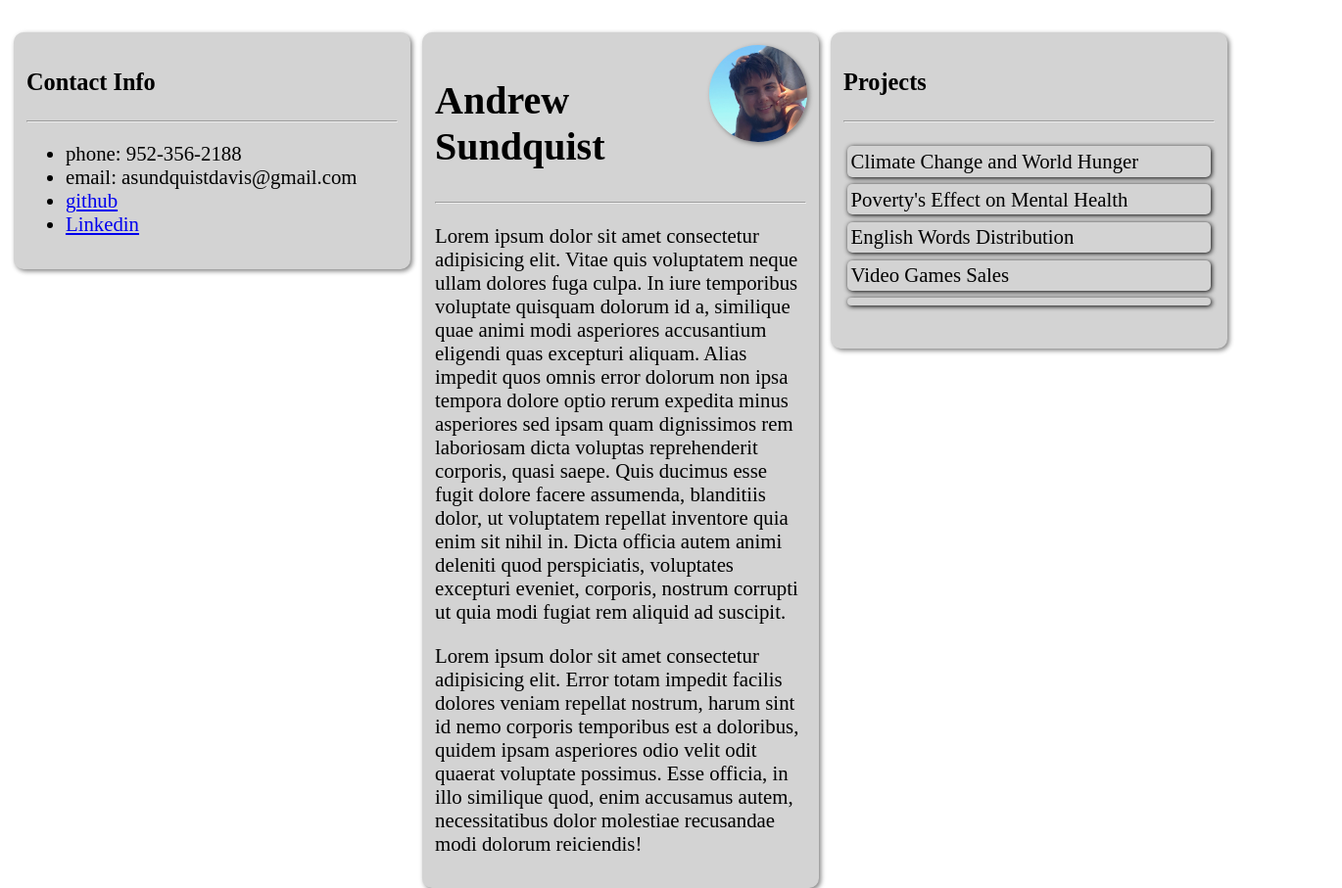
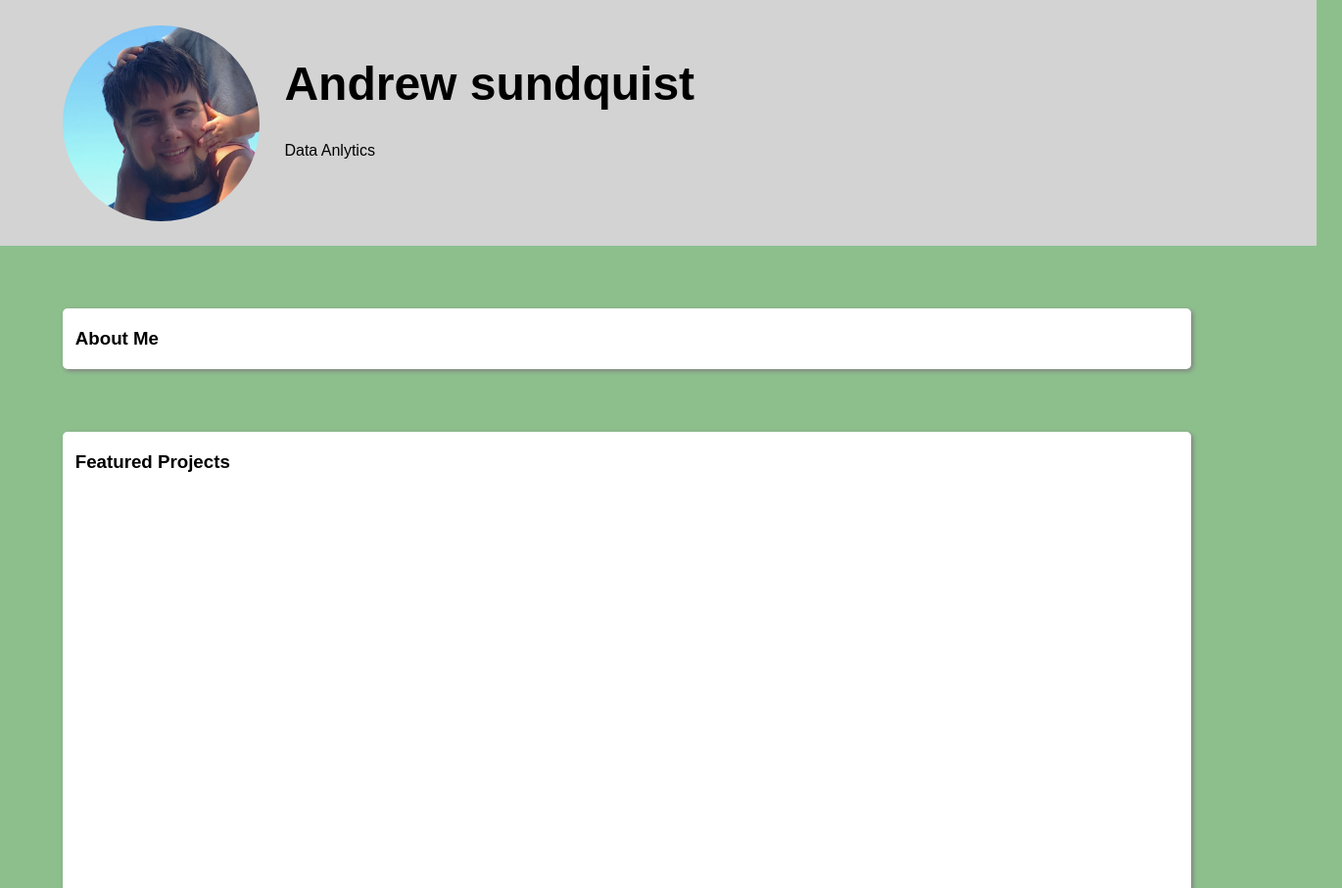
Before and after one commit to asundquistdavis/asundquistdavis.github.io, a plain HTML site: page index.html in a window 1280 px wide. Shown: the top 907 px of the page at 98% size, 1370 px wide, since content can reach past the window. Drawn offline with Linux system fonts and the light colour scheme.

Commit message:
redesign

```diff
--- a/index.html
+++ b/index.html
@@ -4,44 +4,22 @@
     <meta charset="utf-8">
     <meta name="viewport" content="width=device-width, initial-scale=1">
     <title>Andrew Sundquist</title>
+    <link rel="icon" type="image/x-icon" href="/static/assets/profile-pic.jpg">
     <link href="static/css/style.css" rel="stylesheet">
   </head>
   <body>
-    <div class="page">
+    <div class="header">
+      <img src="/static/assets/profile-pic.jpg" alt="Andrew Sundquist" class="profilePic" id="headerPic"/>
+      <div class="headerText"><h1>Andrew sundquist</h1><p>Data Anlytics</p></div>
+    </div>
+    <div class="cardA" id="aboutMe">
+      <h3>About Me</h3>
+    </div>
+    <div class="cardA" id="featuredProjects">
+      <h3>Featured Projects</h3>
+      <ul></ul>
+    </div>
 
-      <div class="card" id="contact">
-        <h3>Contact Info</h3>
-        <hr>
-        <ul>
-          <li>phone: 952-356-2188</li>
-          <li>email: asundquistdavis@gmail.com</li>
-          <li><a href="https://github.com/asundquistdavis">github</a></li>
-          <li ><a href="www.linkedin.com/in/andrew-sundquist-4167a1b5">Linkedin</a></li>
-        </ul>
-      </div>
 
-      <div class="card" id="summary">
-        <img id="profile-pic" src="profile-pic.jpg" alt="Andrew Sundquist" width="20%" height="20%">
-        <h2>Andrew Sundquist</h2>
-        <hr>
-        <p>Lorem ipsum dolor sit amet consectetur adipisicing elit. Vitae quis voluptatem neque ullam dolores fuga culpa. In iure temporibus voluptate quisquam dolorum id a, similique quae animi modi asperiores accusantium eligendi quas excepturi aliquam. Alias impedit quos omnis error dolorum non ipsa tempora dolore optio rerum expedita minus asperiores sed ipsam quam dignissimos rem laboriosam dicta voluptas reprehenderit corporis, quasi saepe. Quis ducimus esse fugit dolore facere assumenda, blanditiis dolor, ut voluptatem repellat inventore quia enim sit nihil in. Dicta officia autem animi deleniti quod perspiciatis, voluptates excepturi eveniet, corporis, nostrum corrupti ut quia modi fugiat rem aliquid ad suscipit.</p>
-        <p>Lorem ipsum dolor sit amet consectetur adipisicing elit. Error totam impedit facilis dolores veniam repellat nostrum, harum sint id nemo corporis temporibus est a doloribus, quidem ipsam asperiores odio velit odit quaerat voluptate possimus. Esse officia, in illo similique quod, enim accusamus autem, necessitatibus dolor molestiae recusandae modi dolorum reiciendis!</p>
-      </div>
-
-      <div class="card" id="projects">
-        <h3>Projects</h3>
-        <hr>
-        <ul>
-          <li><a href="https://github.com/asundquistdavis/Climate-Change-And-World-Hunger">Climate Change and World Hunger</a></li>
-          <li><a href="https://github.com/d0rtilla/Project-1-Shared-Repo">Poverty's Effect on Mental Health</a></li>
-          <li><a href="https://github.com/asundquistdavis/Dictionary-API">English Words Distribution</a></li>
-          <li><a href="https://github.com/asundquistdavis/Video-Games-Sales">Video Games Sales</a></li>
-          <li><a href=""></a></li>
-        </ul>
-      </div>
-
-      <div class="ruler"></div>
-
-    </div>
   </body>
 </html>
--- a/static/css/style.css
+++ b/static/css/style.css
@@ -1,134 +1,51 @@
-.page {
-    background-color: white;
-    padding: 0%;
-    margin: 0%;
-    font-size: 1.3rem;
+body {
+    background-color: rgb(141, 191, 141);
+    position: relative;
+    margin: 0px;
+    padding: 0px;
+    width: 100%;
+    font-family: "Montserrat", sans-serif;
 }
 
-div.card {
-    background-color: lightgray;
-    color: black;
+h1 {
+    font-size: 3rem;
+}
 
-    padding: 1%;
+div.header {
+    background-color: lightgrey;
+    width: 100%;
+    padding-top: 2%;
+    padding-bottom: 2%;
+    padding-left: 5%;
+    height: 200px
+}
 
-    border-radius: 10px;
-    box-shadow: 2px 2px 5px gray;
-
-    margin: 2%;
-
+img.profilePic#headerPic {
+    border-radius: 50%;
+    height: 200px;
     float: left;
 }
 
-div.card#contact {
-    width: 20%;
+div.headerText {
+    position: relative;
+    left: 2%;
+    top: 0%;
+    padding: 0;
 }
 
-div.card#summary {
-    position: relative;
-    width: 40%;
+div.cardA {
+    margin-left: 5%;
+    margin-right: 5%;
+    margin-top: 5%;
+    background-color: white;
+    box-shadow: 2px 2px 5px grey;
+    border-radius: 5px;
+    padding-left: 1%;
+    padding-right: 1%;
+    padding-top: 0.1%;
+    padding-bottom: 0.1%;
 }
 
-div.card#projects {
-    width: 20%;
+div.cardA#featuredProjects {
+    height: 1000px;
 }
-
-div.card h2 {
-    font-size: 2.5rem;
-    padding: 0%;
-}
-
-div.card:hover {
-    box-shadow: 5px 5px 5px gray;
-}
-
-div.card#projects ul {
-    padding: 1%;
-}
-
-div.card#projects li {
-    background-color: lightgrey;
-    list-style: none;
-    margin-bottom: 2%;
-    left: 0%;
-
-    padding: 1%;
-
-    border-radius: 5px;
-    box-shadow: 1px 1px 5px black;
-}
-
-div.card#summary h2 {
-    width: 80%;
-}
-
-div.card#projects li a {
-    display: block;
-    color: black;
-
-    text-decoration: none;
-    width: 100%;
-}
-
-div.card#projects li:hover {
-    background-color: lightslategray;
-}
-
-div.card#projects li a:visited {
-    color: black;
-}
-
-img#profile-pic {
-    border-radius: 50%;
-    box-shadow: 2px 2px 5px gray;
-    position: absolute;
-    width: 100px;
-    height: auto;
-    /* top: 7%; */
-    right: 3%;
-}
-
-@media (max-width: 1370px) {
-    div.card#contact {
-        width: 30%;
-
-        margin-left: 0.5%;
-        margin-right: 0.5%;
-    }
-
-    div.card#summary {
-        width: 30%;
-
-        margin-left: 0.5%;
-        margin-right: 0.5%;
-    }
-
-    div.card#projects {
-        width: 30%;
-
-        margin-left: 0.5%;
-        margin-right: 0.5%;
-    }
-}
-
-@media (max-width: 930px) {
-    div.card#contact {
-        width: 100%;
-
-        margin-left: 0%;
-        margin-right: 0%;
-    }
-
-    div.card#summary {
-        width: 100%;
-
-        margin-left: 0%;
-        margin-right: 0%;
-    }
-
-    div.card#projects {
-        width: 100%;
-
-        margin-left: 0%;
-        margin-right: 0%;
-    }
-}
```
Also changed, not shown: static/assets/profile-pic.jpg (renamed from profile-pic.jpg).
